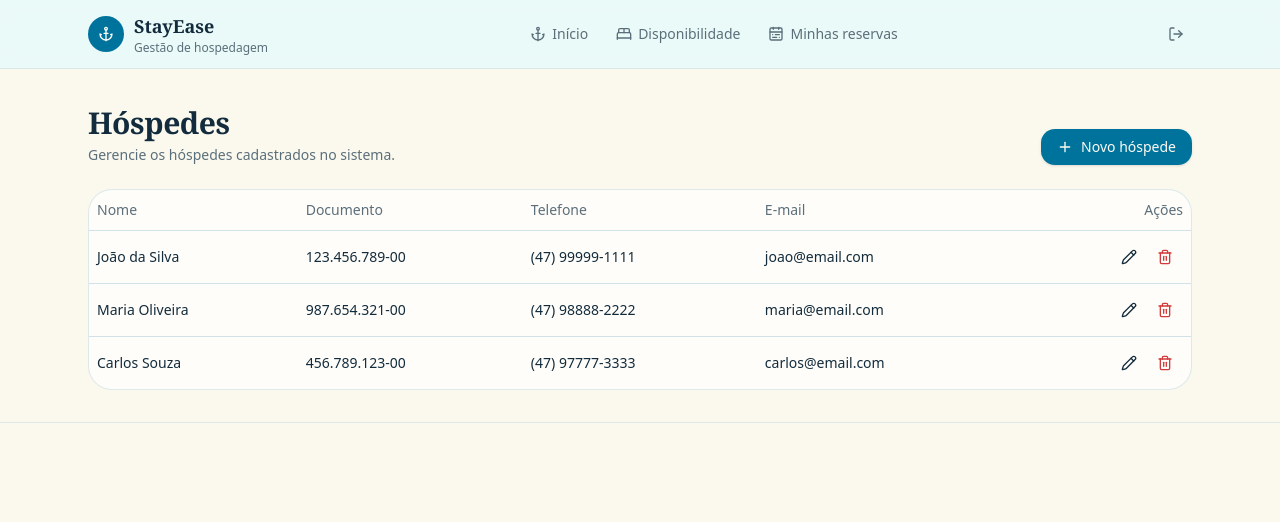
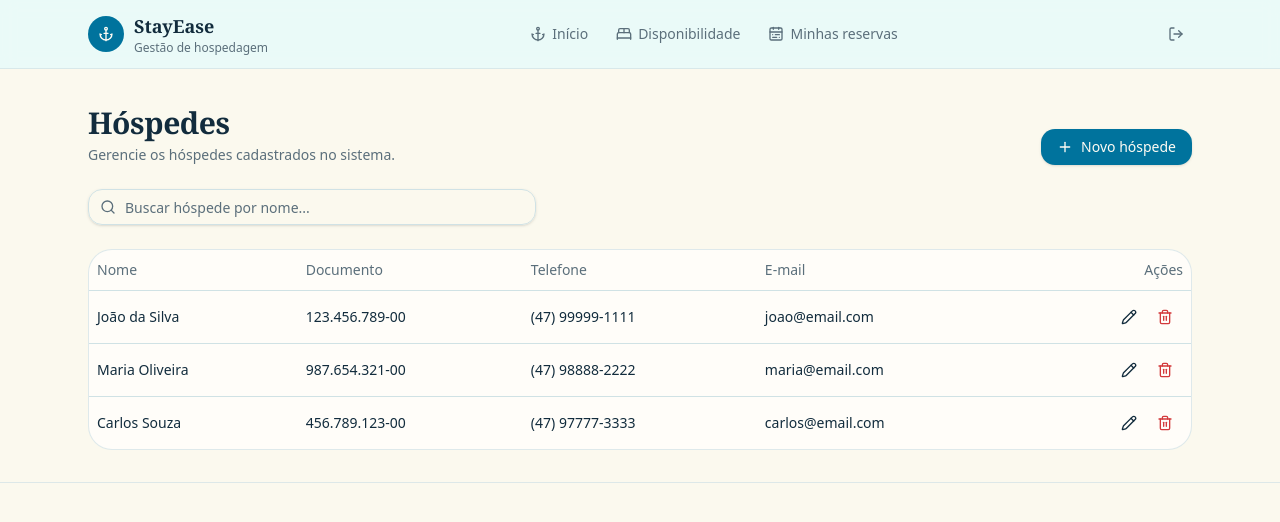
Before and after one commit to YuriDavid1/StayEase, a React (Vite) app in the folder stayease.app/: page /guests in a window 1280 px wide. Shown: the top 522 px of the page. Built offline with nearby package versions, Linux system fonts and the light colour scheme.

Commit message:
Busca por nome guests
Adicionado a busca por nome na lista de hóspedes na página guests (hóspedes)

```diff
--- a/stayease.app/src/pages/adm/guests.jsx
+++ b/stayease.app/src/pages/adm/guests.jsx
@@ -1,6 +1,8 @@
-import { useState } from "react";
+import { useMemo, useState } from "react";
+
 import { toast } from "sonner";
-import { Pencil, Plus, Trash2 } from "lucide-react";
+
+import { Pencil, Plus, Search, Trash2 } from "lucide-react";
 
 import { Button } from "../../components/ui/button";
 
@@ -13,6 +15,7 @@ import {
 } from "../../components/ui/dialog";
 
 import { Input } from "../../components/ui/input";
+
 import { Label } from "../../components/ui/label";
 
 import {
@@ -33,7 +36,10 @@ const hospedeVazio = {
 };
 
 function Guests() {
-  // Dados mockados enquanto não existe banco
+  // --------------------------------------------------
+  // DADOS
+  // --------------------------------------------------
+
   const [hospedes, setHospedes] = useState([
     {
       id: 1,
@@ -58,10 +64,37 @@ function Guests() {
     },
   ]);
 
+  // --------------------------------------------------
+  // ESTADOS
+  // --------------------------------------------------
+
   const [aberto, setAberto] = useState(false);
+
   const [form, setForm] = useState(hospedeVazio);
 
-  // Salvar ou editar hóspede
+  // Busca por nome
+  const [buscaHospede, setBuscaHospede] = useState("");
+
+  // --------------------------------------------------
+  // BUSCA DE HÓSPEDES
+  // --------------------------------------------------
+
+  const hospedesFiltrados = useMemo(() => {
+    const termo = buscaHospede.trim().toLowerCase();
+
+    if (!termo) {
+      return hospedes;
+    }
+
+    return hospedes.filter((hospede) =>
+      hospede.nome.toLowerCase().includes(termo)
+    );
+  }, [hospedes, buscaHospede]);
+
+  // --------------------------------------------------
+  // SALVAR OU EDITAR
+  // --------------------------------------------------
+
   const salvar = () => {
     if (!form.nome.trim()) {
       toast.error("Informe o nome do hóspede.");
@@ -76,13 +109,13 @@ function Guests() {
       // Editar
       setHospedes((hospedesAtuais) =>
         hospedesAtuais.map((hospede) =>
-          hospede.id === form.id
-            ? form
-            : hospede
+          hospede.id === form.id ? form : hospede
         )
       );
 
-      toast.success(`Hóspede ${form.nome} atualizado.`);
+      toast.success(
+        `Hóspede ${form.nome} atualizado.`
+      );
     } else {
       // Criar
       const novoHospede = {
@@ -95,14 +128,19 @@ function Guests() {
         novoHospede,
       ]);
 
-      toast.success(`Hóspede ${form.nome} cadastrado.`);
+      toast.success(
+        `Hóspede ${form.nome} cadastrado.`
+      );
     }
 
     setAberto(false);
     setForm(hospedeVazio);
   };
 
-  // Abrir formulário para novo hóspede
+  // --------------------------------------------------
+  // NOVO HÓSPEDE
+  // --------------------------------------------------
+
   const novoHospede = () => {
     setForm({
       ...hospedeVazio,
@@ -112,13 +150,19 @@ function Guests() {
     setAberto(true);
   };
 
-  // Abrir formulário para edição
+  // --------------------------------------------------
+  // EDITAR HÓSPEDE
+  // --------------------------------------------------
+
   const editarHospede = (hospede) => {
     setForm({ ...hospede });
     setAberto(true);
   };
 
-  // Excluir hóspede
+  // --------------------------------------------------
+  // EXCLUIR HÓSPEDE
+  // --------------------------------------------------
+
   const removerHospede = (id) => {
     setHospedes((hospedesAtuais) =>
       hospedesAtuais.filter(
@@ -128,6 +172,10 @@ function Guests() {
 
     toast.success("Hóspede removido.");
   };
+
+  // --------------------------------------------------
+  // RENDER
+  // --------------------------------------------------
 
   return (
     <div className="space-y-6">
@@ -150,9 +198,36 @@ function Guests() {
         </Button>
       </header>
 
+      {/* Busca */}
+      <div className="relative max-w-md">
+        <Search
+          className="
+            pointer-events-none
+            absolute
+            left-3
+            top-1/2
+            h-4
+            w-4
+            -translate-y-1/2
+            text-muted-foreground
+          "
+        />
+
+        <Input
+          value={buscaHospede}
+          onChange={(e) =>
+            setBuscaHospede(e.target.value)
+          }
+          placeholder="Buscar hóspede por nome..."
+          className="pl-9"
+          aria-label="Buscar hóspede por nome"
+        />
+      </div>
+
       {/* Tabela */}
       <div className="overflow-hidden rounded-2xl border border-border/70 bg-card">
         <Table>
+
           <TableHeader>
             <TableRow>
               <TableHead>Nome</TableHead>
@@ -166,8 +241,9 @@ function Guests() {
           </TableHeader>
 
           <TableBody>
-            {hospedes.map((hospede) => (
+            {hospedesFiltrados.map((hospede) => (
               <TableRow key={hospede.id}>
+
                 <TableCell className="font-medium">
                   {hospede.nome}
                 </TableCell>
@@ -185,6 +261,7 @@ function Guests() {
                 </TableCell>
 
                 <TableCell className="text-right">
+
                   <Button
                     size="icon"
                     variant="ghost"
@@ -206,21 +283,24 @@ function Guests() {
                   >
                     <Trash2 className="h-4 w-4 text-destructive" />
                   </Button>
+
                 </TableCell>
+
               </TableRow>
             ))}
 
-            {hospedes.length === 0 && (
+            {hospedesFiltrados.length === 0 && (
               <TableRow>
                 <TableCell
                   colSpan={5}
                   className="h-24 text-center text-muted-foreground"
                 >
-                  Nenhum hóspede cadastrado.
+                  Nenhum hóspede encontrado.
                 </TableCell>
               </TableRow>
             )}
           </TableBody>
+
         </Table>
       </div>
 
@@ -230,6 +310,7 @@ function Guests() {
         onOpenChange={setAberto}
       >
         <DialogContent>
+
           <DialogHeader>
             <DialogTitle>
               {hospedes.some(
@@ -318,6 +399,7 @@ function Guests() {
           </div>
 
           <DialogFooter>
+
             <Button
               variant="outline"
               onClick={() => {
@@ -331,7 +413,9 @@ function Guests() {
             <Button onClick={salvar}>
               Salvar
             </Button>
+
           </DialogFooter>
+
         </DialogContent>
       </Dialog>
 
```
